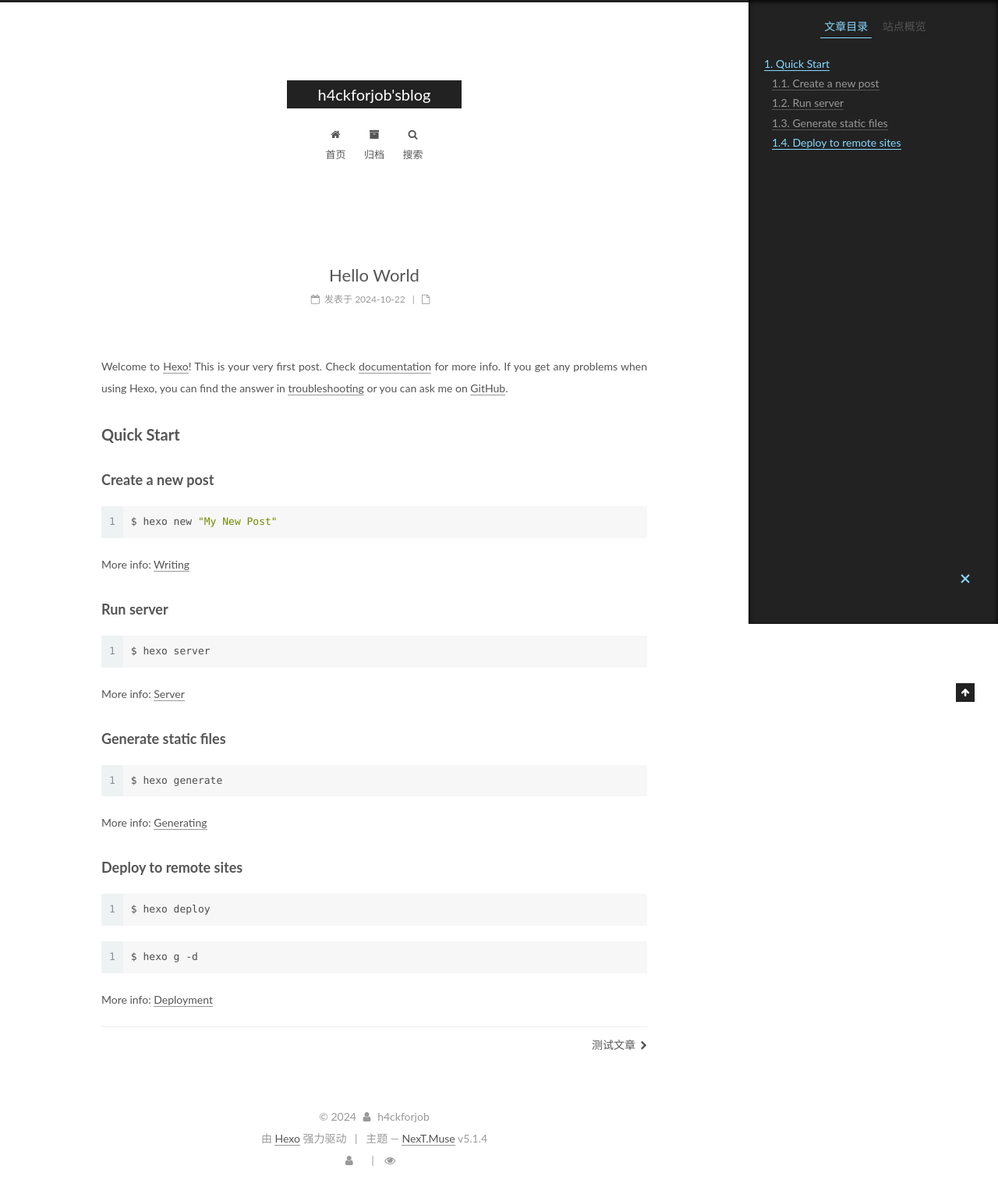
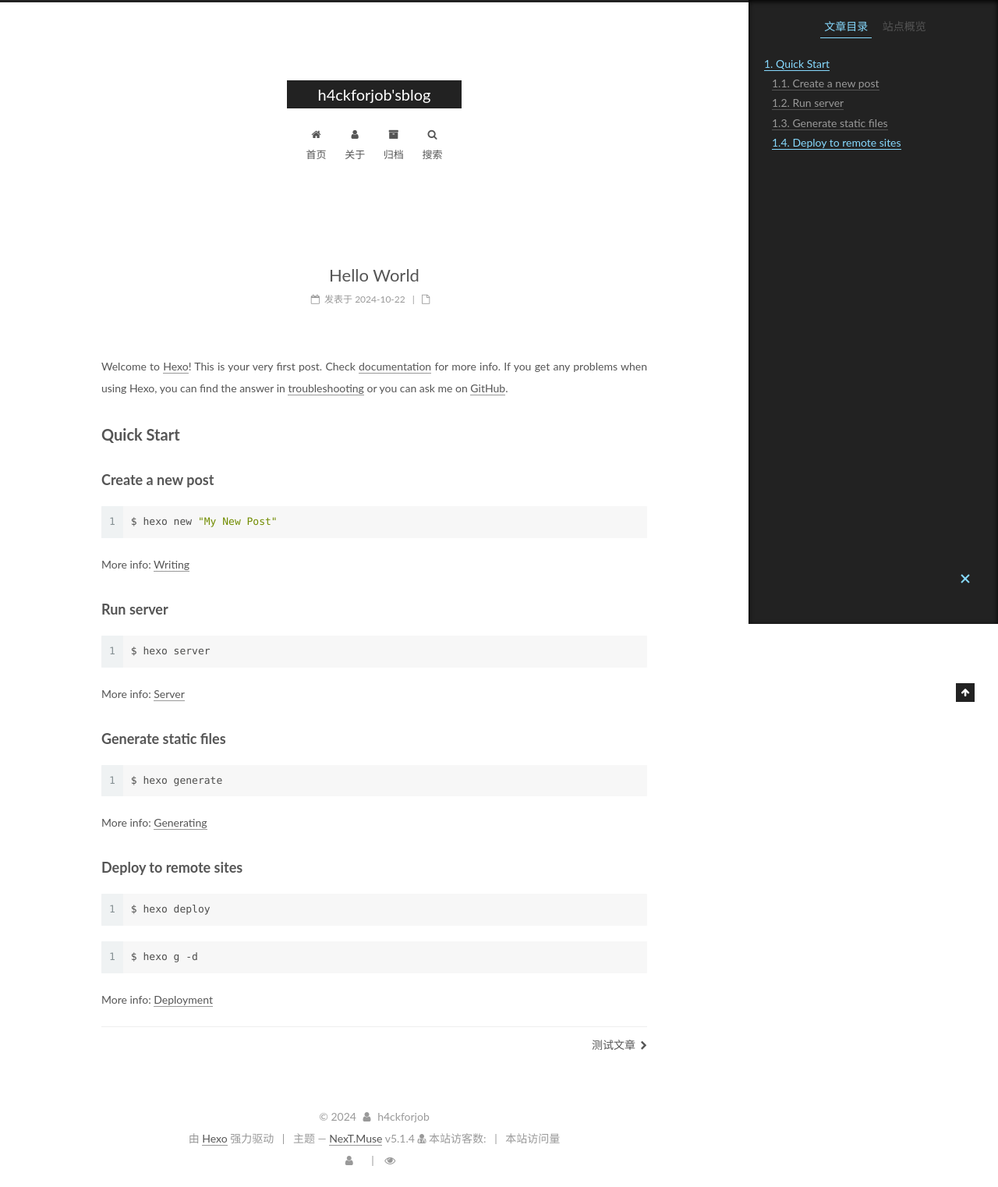
Before and after one commit to H4ckForJob/h4ckforjob.github.io, a plain HTML site: page 2024/10/22/hello-world/index.html in a window 1280 px wide. Shown: the whole page at 78% size. Drawn offline with Linux system fonts and the light colour scheme; some packages are replaced by stand-ins of ours; a script that the page names is missing.

Commit message:
Site updated: 2024-10-23 14:20:08

```diff
--- a/2024/10/22/hello-world/index.html
+++ b/2024/10/22/hello-world/index.html
@@ -186,6 +186,16 @@
               <i class="menu-item-icon fa fa-fw fa-home"></i> <br />
 
             首页
+          </a>
+        </li>
+
+
+        <li class="menu-item menu-item-about">
+          <a href="/about/%20" rel="section">
+
+              <i class="menu-item-icon fa fa-fw fa-user"></i> <br />
+
+            关于
           </a>
         </li>
 
@@ -542,7 +552,17 @@
 
 
 
+    <div class="powered-by">
     <script async src="//busuanzi.ibruce.info/busuanzi/2.3/busuanzi.pure.mini.js"></script>
+    <i class="fa fa-user-md"></i>
+    <span id="busuanzi_container_site_uv">
+        本站访客数:<span id="busuanzi_value_site_uv"></span>
+    </span>
+    <span class="post-meta-divider">|</span>
+    <span id="busuanzi_container_site_pv">
+        本站访问量<span id="busuanzi_value_site_pv"></span>
+    </span>
+</div>
 
 
 
```
Also changed, not shown: 2024/10/22/一种测试微信小程序的抓包方法/index.html (+20 -0 lines), 2024/10/22/测试文章/index.html (+20 -0 lines), about/index.html (+20 -0 lines), archives/2024/10/index.html (+20 -0 lines), archives/2024/index.html (+20 -0 lines), archives/index.html (+20 -0 lines), index.html (+20 -0 lines).
